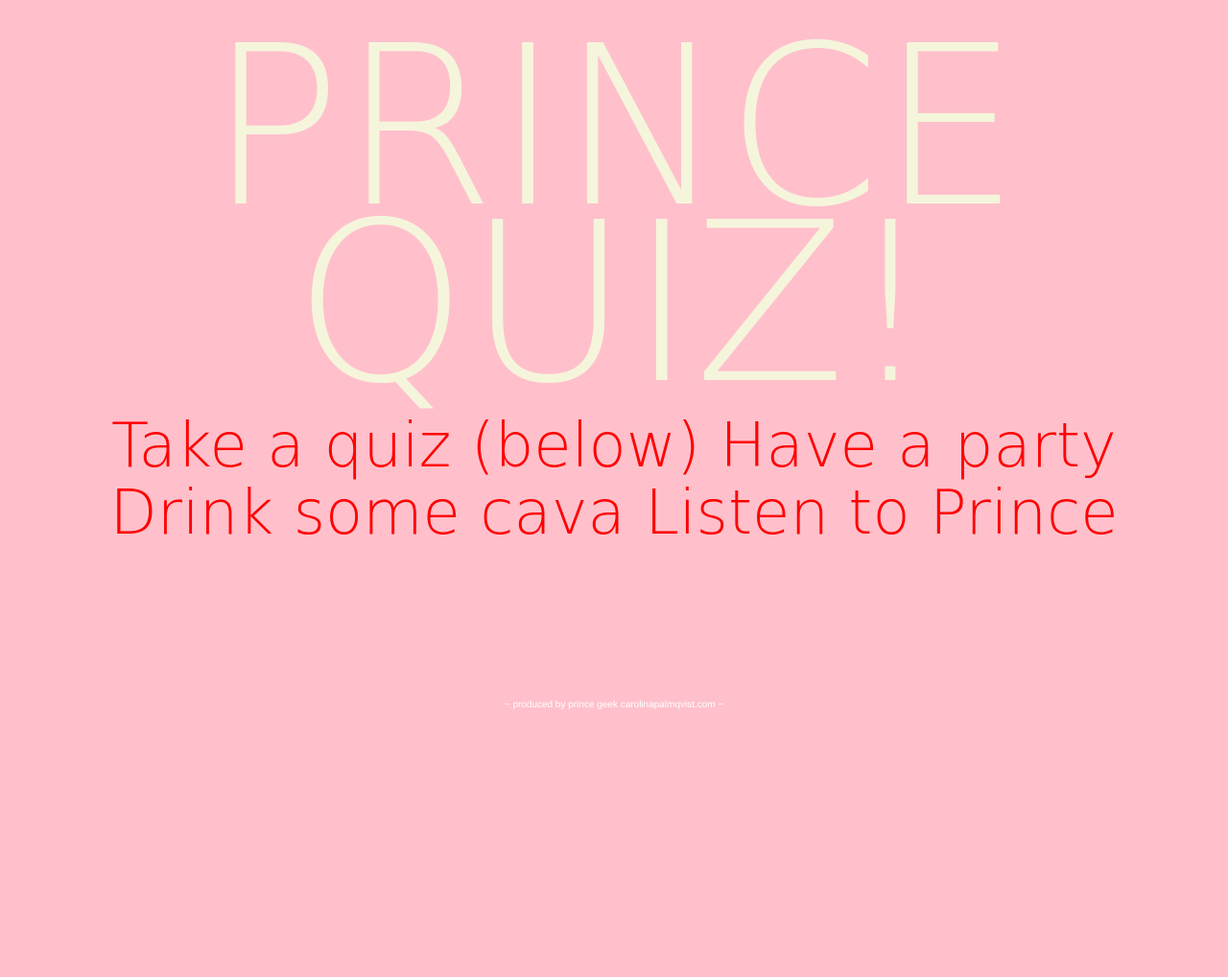
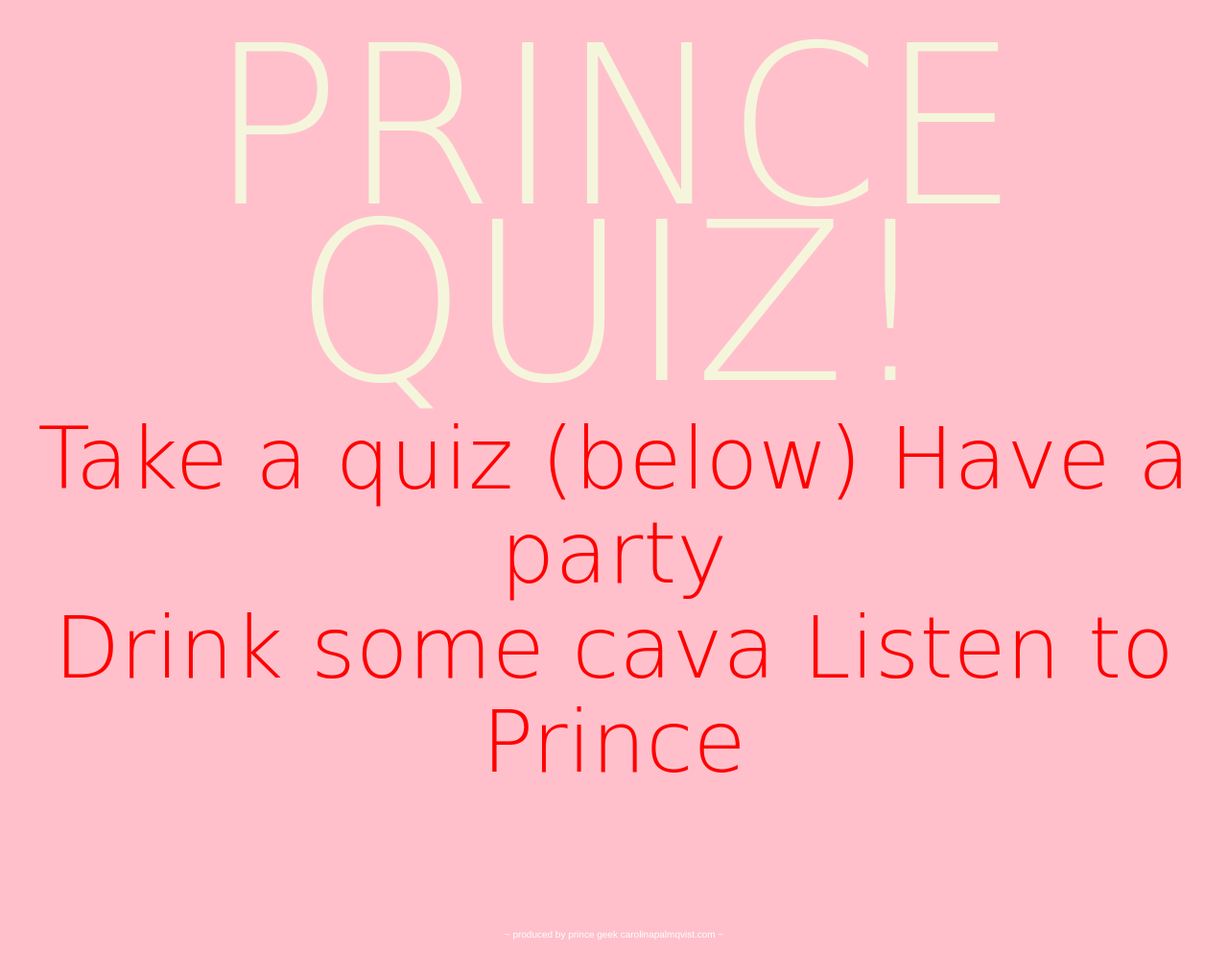
Before and after one commit to boriys/quizproject, a Django app: page / in a window 1280 px wide. Shown: the top 1018 px of the page at 96% size. Run offline with Django 3.2, Linux system fonts and the light colour scheme; data that the repository does not hold is empty; some libraries are stand-ins or nearby versions; some web fonts are replaced.

Commit message:
added som style details

```diff
--- a/static/style.css
+++ b/static/style.css
@@ -6,7 +6,7 @@ body {
 	background-color: pink;
 	margin: 20px;
 	text-align: center;
-	line-height: 1.7;
+	line-height: 1.5;
 
 }
 
@@ -78,7 +78,7 @@ h2 {
 	text-align:center;
   	font-family: 'Shrikhand', cursive;
 	font-weight: 100;
-	font-size:5vw;
+	font-size:7vw;
 }
 
 h6 {
@@ -86,14 +86,15 @@ h6 {
 	text-align:center;
   	font-family: 'Shrikhand', cursive;
 	font-weight: 100;
-	font-size:3vw;
+	font-size:4vw;
 }
 
 h3 {
 	color: white;
 	text-align:center;
+	line-height: 2.0;
   	font-family: 'Capriola', sans-serif;
-	font-size:3vw;
+	font-size:4vw;
 }
 
 h4 {
```
